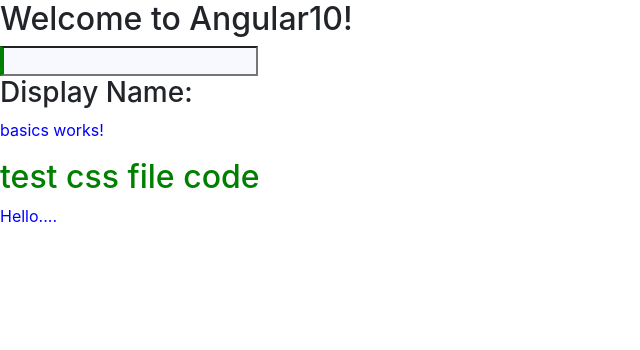
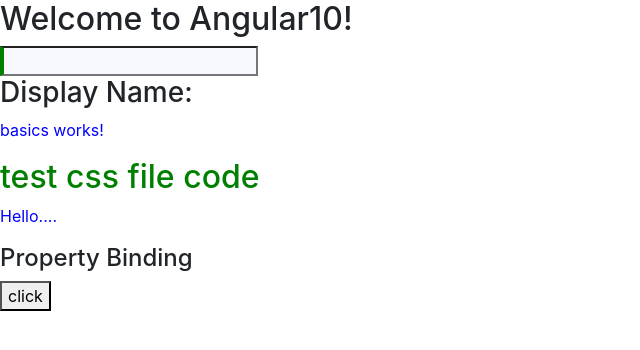
Before and after one commit to Guhanganesan/Angular10, an Angular app: page / in a window 1280 px wide. Shown: the top 350 px of the page, without its empty margins (0-640 px from the left). Built offline with nearby package versions, Linux system fonts and the light colour scheme.

Commit message:
property binding

```diff
--- a/src/app/basics/basics.component.html
+++ b/src/app/basics/basics.component.html
@@ -1,3 +1,6 @@
 <p>basics works!</p>
 <h2>test css file code</h2>
 <p>{{getStringValue()}}</p>
+
+<h4>Property Binding</h4>
+<button [disabled]="!property_enable">click</button>
--- a/src/app/basics/basics.component.ts
+++ b/src/app/basics/basics.component.ts
@@ -7,7 +7,13 @@
 })
 export class BasicsComponent implements OnInit {
 
-  constructor() { }
+  property_enable:boolean = false;
+  constructor() {
+    //property binding
+    setTimeout(()=>{
+        this.property_enable = true;
+    }), 2000
+   }
 
   ngOnInit(): void {
   }
@@ -19,6 +25,4 @@
   //Data binding => communication between typescript file to html file
   db_name: string = "Guhan Ganesan";
 
-
-
 }
```
